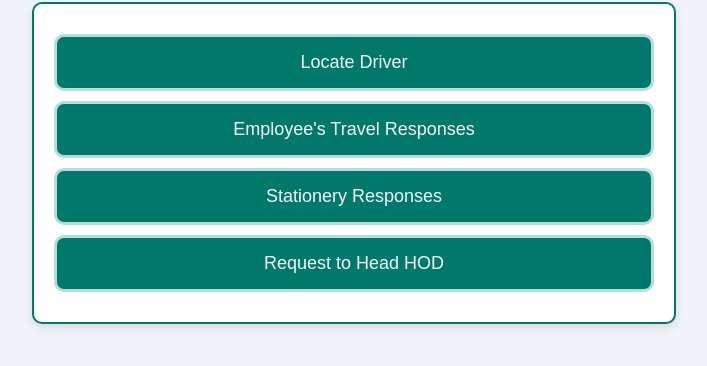
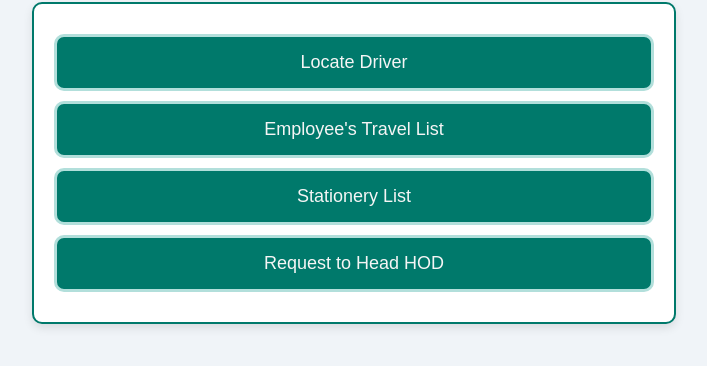
Before and after one commit to 3nobita/10k_HOD_land, a plain HTML site: page index.html in a window 1280 px wide. Shown: the part 96-462 px from the top of the page, without its empty margins (286-993 px from the left). Drawn offline with Linux system fonts and the light colour scheme.

Commit message:
Update index.html

```diff
--- a/index.html
+++ b/index.html
@@ -60,8 +60,8 @@
     <h1>CAE SIMULATION TRAINING PVT LTD</h1>
     <div class="container">
         <button class="styled-button" onclick="window.location.href='https://3nobita.github.io/10k_HOD_Driver/'">Locate Driver</button>
-        <button class="styled-button" onclick="window.location.href='https://3nobita.github.io/10K_HOD_RES/'">Employee's Travel Responses</button>
-        <button class="styled-button" onclick="window.location.href='https://3nobita.github.io/10k_HOD_item/'">Stationery Responses</button>
+        <button class="styled-button" onclick="window.location.href='https://3nobita.github.io/10K_HOD_RES/'">Employee's Travel List</button>
+        <button class="styled-button" onclick="window.location.href='https://3nobita.github.io/10k_HOD_item/'">Stationery List</button>
         <button class="styled-button" onclick="window.location.href=' https://3nobita.github.io/10k_HOD_req/'">Request to Head HOD</button>
     </div>
 </body>
```
